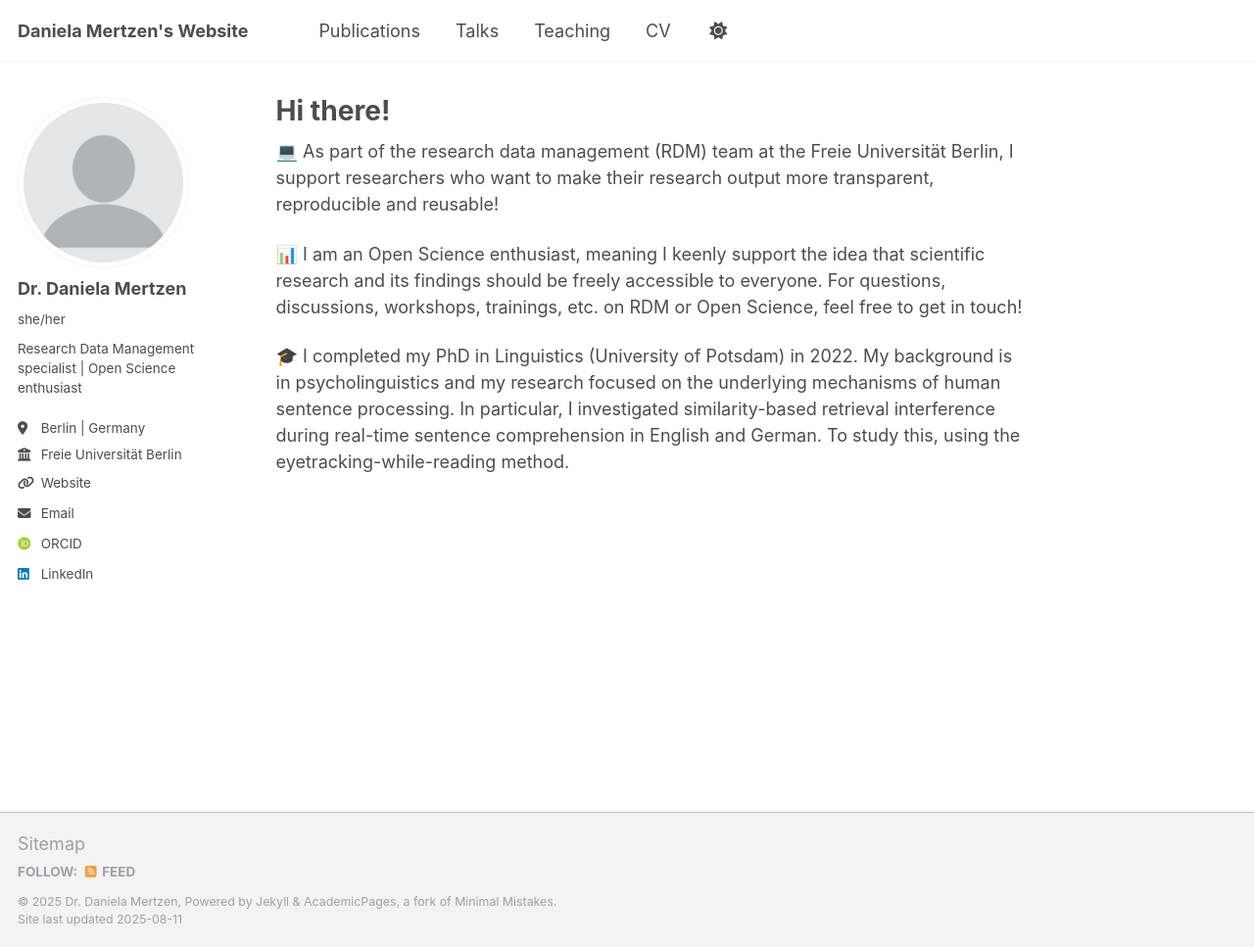
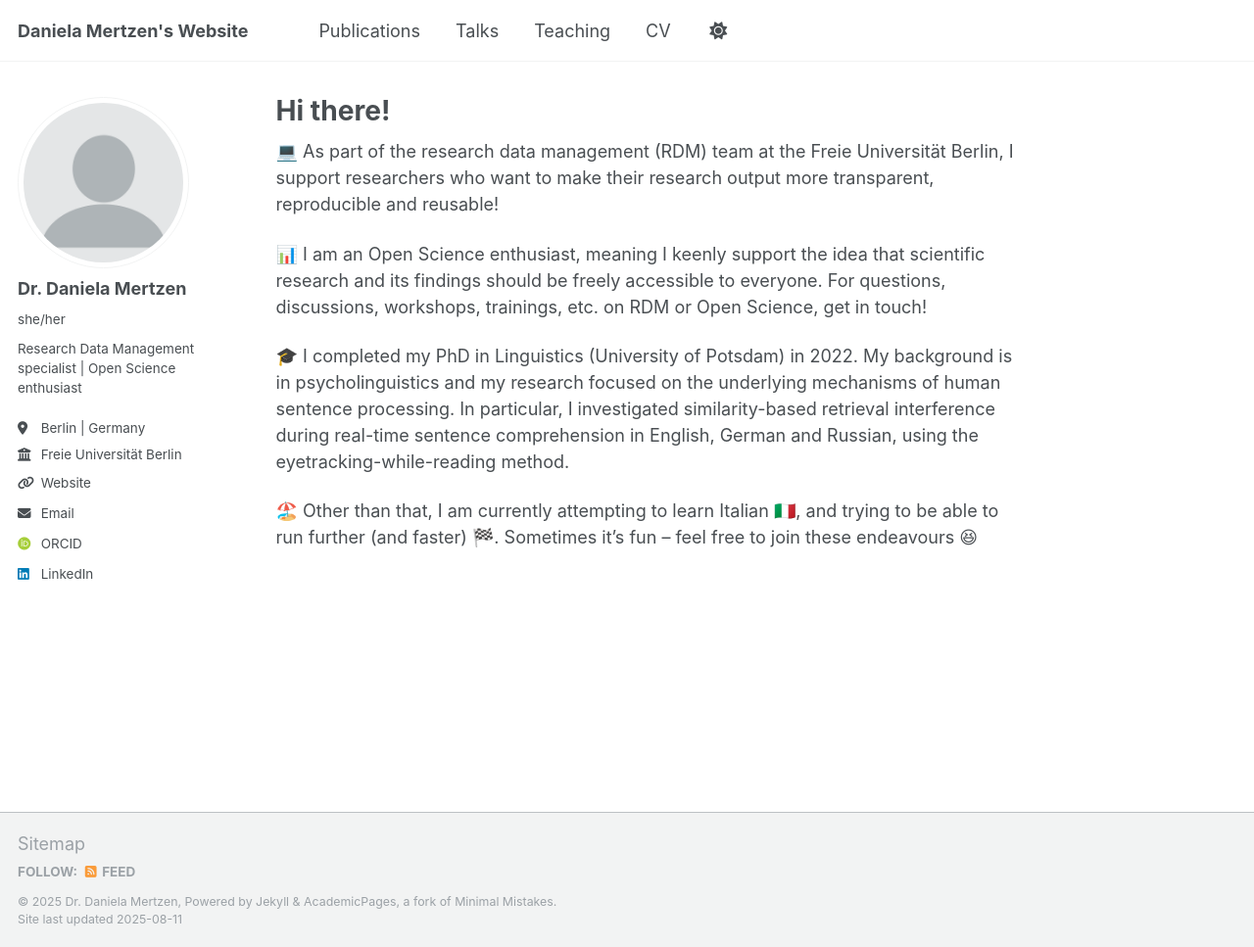
Before and after one commit to dmertzen/dmertzen.github.io, a Jekyll site: the page built from _pages/about.md, in a window 1280 px wide and 967 px high. Shown: the whole window at 98% size. Built offline with Jekyll 4.4.1, drawn with Linux system fonts in a browser that asks for light colours; some web fonts are replaced; a script that is not in the unit is left out.

Commit message:
Update about.md personal

```diff
--- a/_pages/about.md
+++ b/_pages/about.md
@@ -9,6 +9,8 @@ redirect_from:
 
 💻 As part of the research data management (RDM) team at the Freie Universität Berlin, I support researchers who want to make their research output more transparent, reproducible and reusable!
 
-📊  I am an Open Science enthusiast, meaning I keenly support the idea that scientific research and its findings should be freely accessible to everyone. For questions, discussions, workshops, trainings, etc. on RDM or Open Science, feel free to get in touch!
+📊  I am an Open Science enthusiast, meaning I keenly support the idea that scientific research and its findings should be freely accessible to everyone. For questions, discussions, workshops, trainings, etc. on RDM or Open Science, get in touch!
 
-🎓 I completed my PhD in Linguistics (University of Potsdam) in 2022. My background is in psycholinguistics and my research focused on the underlying mechanisms of human sentence processing. In particular, I investigated similarity-based retrieval interference during real-time sentence comprehension in English and German. To study this, using the eyetracking-while-reading method.
+🎓 I completed my PhD in Linguistics (University of Potsdam) in 2022. My background is in psycholinguistics and my research focused on the underlying mechanisms of human sentence processing. In particular, I investigated similarity-based retrieval interference during real-time sentence comprehension in English, German and Russian, using the eyetracking-while-reading method.
+
+🏖️ Other than that, I am currently attempting to learn Italian 🇮🇹, and trying to be able to run further (and faster) 🏁. Sometimes it's fun – feel free to join these endeavours 😆
```
